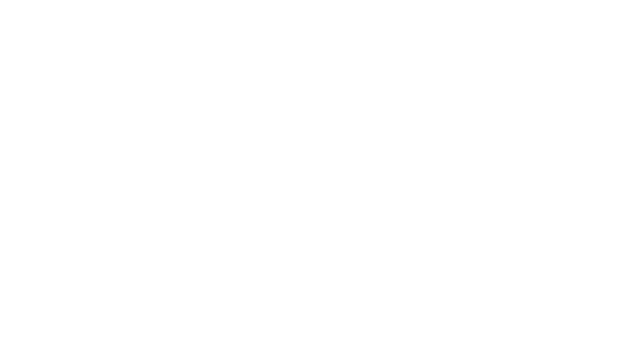
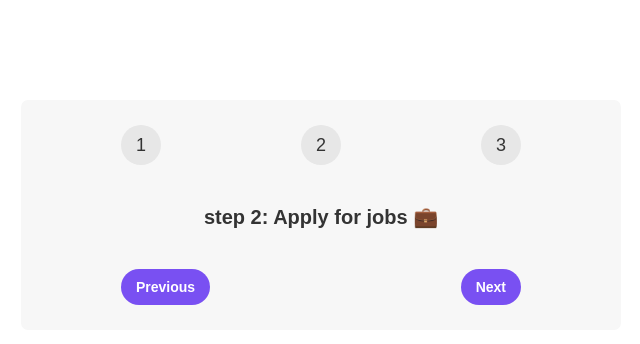
Before and after one commit to Ndigithe-john/ReactExercises, a JavaScript app in the folder state-prac/: page / in a window 1280 px wide. Shown: the top 344 px of the page, without its empty margins (319-959 px from the left). Built offline with nearby package versions, Linux system fonts and the light colour scheme; the HTML template or start-up script is replaced by a standard one.

Commit message:
created the steps cards

```diff
--- a/state-prac/src/App.js
+++ b/state-prac/src/App.js
@@ -1,10 +1,28 @@
-
-
+const messages = [
+  "Learn React ⚛️",
+  "Apply for jobs 💼",
+  "Invest your new income 🤑",
+];
 function App() {
+  const step=2;
   return (
-    <div className="App">
-
-
+    <div className="steps">
+      <div className="numbers">
+        <div className={`${step >= 1} ? "active" : "" `}> 1 </div>
+        <div className={`${step >= 2} ? "active" : "" `}> 2 </div>
+        <div className={`${step >= 3} ? "active" : "" `}> 3 </div>
+      </div>
+      <p className="message">
+        step {step}: {messages[step - 1]}
+      </p>
+      <div className="buttons">
+        <button style={{ backgroundColor: "#7950f2", color: "#fff" }}>
+          Previous
+        </button>
+        <button style={{ backgroundColor: "#7950f2", color: "#fff" }}>
+          Next
+        </button>
+      </div>
     </div>
   );
 }
```
Also changed, not shown: state-prac/src/index.css (+1 -8 lines).
